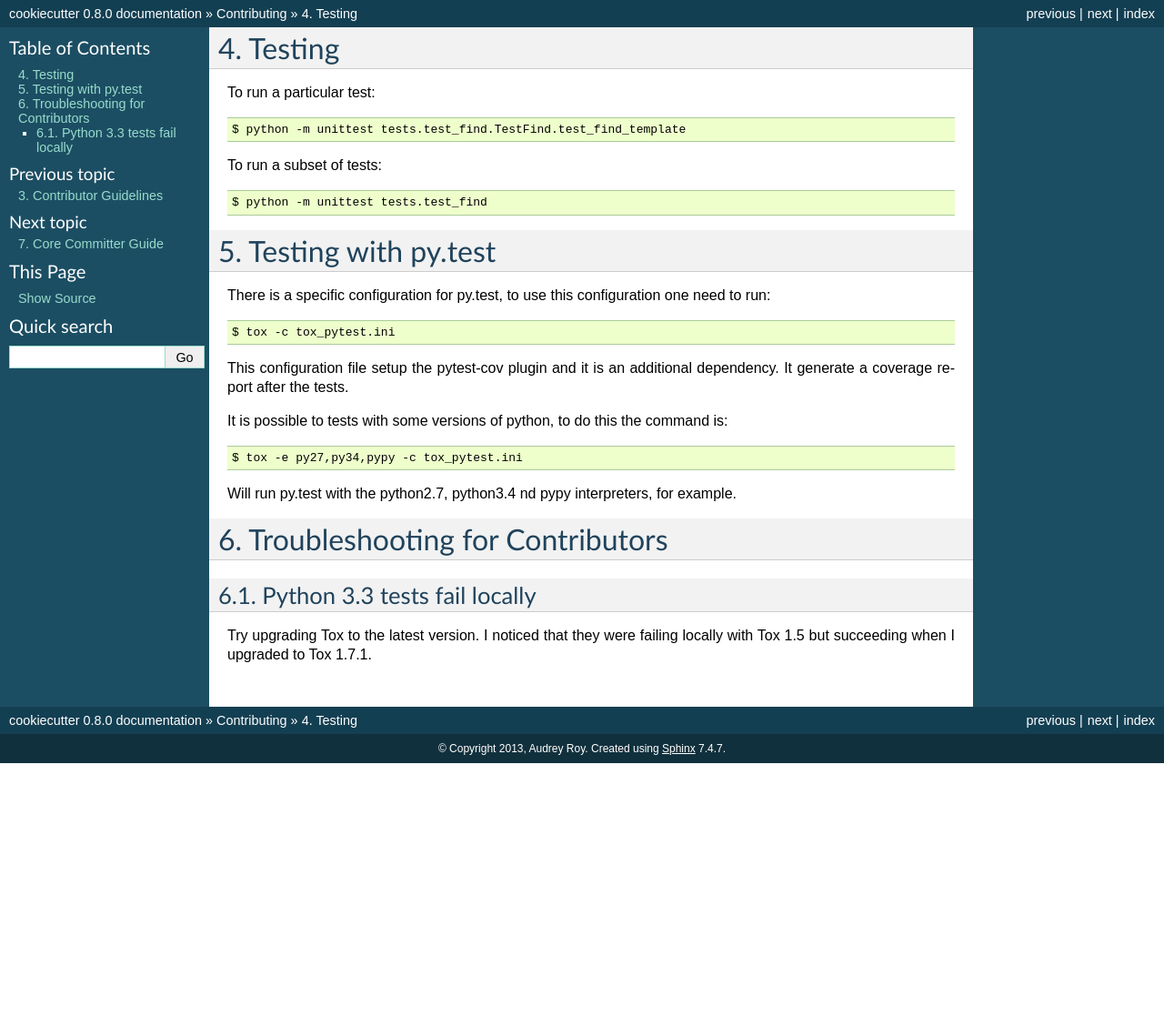
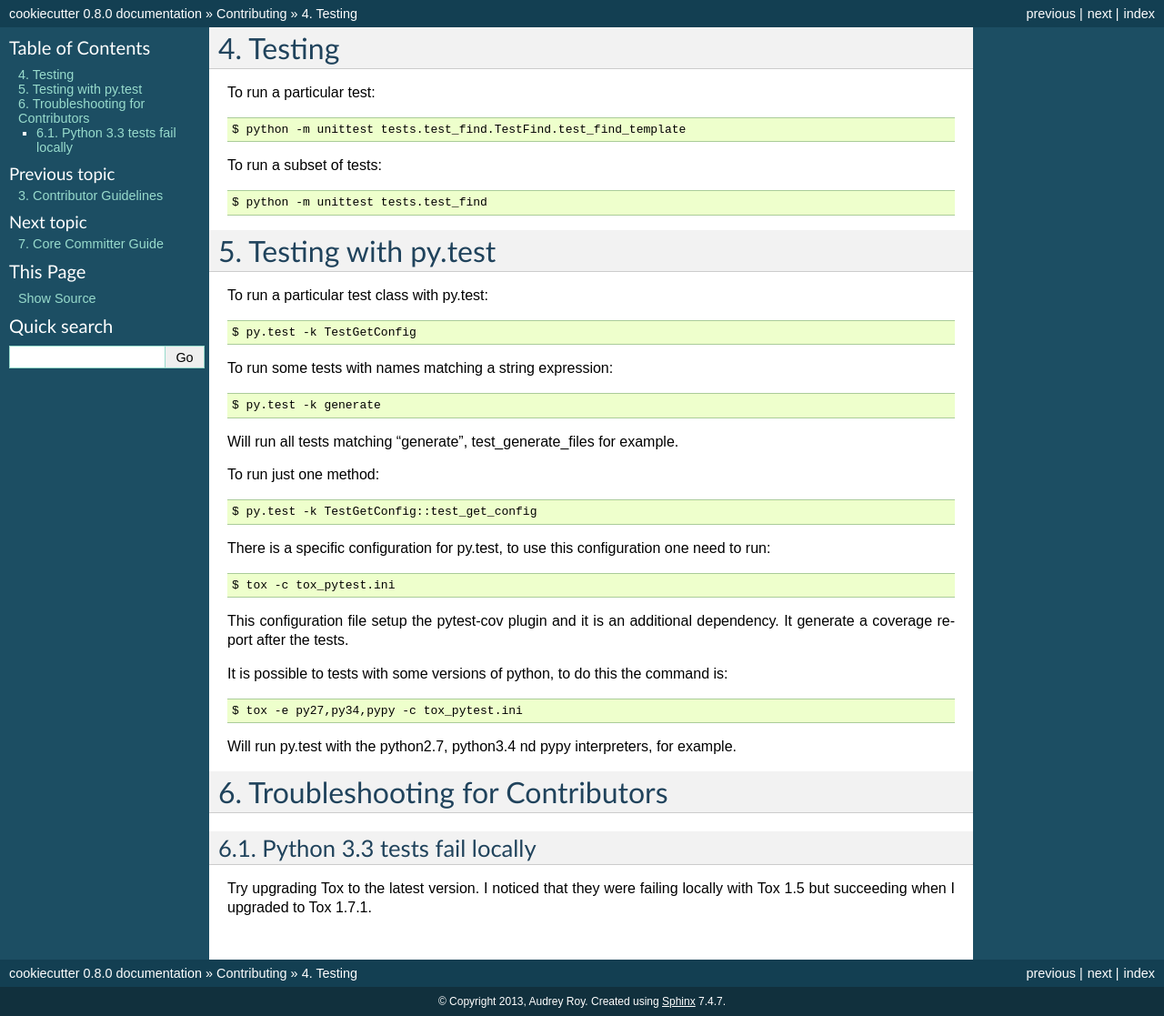
Before and after one commit to c-allen-tech/cookie, a Sphinx documentation site: the page built from docs/contributor_testing.rst, in a window 1280 px wide. Shown: the whole page at 91% size. Built offline with Sphinx 7.4.7, drawn with Linux system fonts in a browser that asks for light colours; formulas are drawn with MathJax 3; before the commit the page ends 900 px from its top, so only the background shows below that.

Commit message:
Update py.test usage examples.

```diff
--- a/docs/contributor_testing.rst
+++ b/docs/contributor_testing.rst
@@ -11,6 +11,21 @@ To run a subset of tests::
 
 Testing with py.test
 --------------------
+
+To run a particular test class with py.test::
+
+    $ py.test -k TestGetConfig
+
+To run some tests with names matching a string expression::
+
+    $ py.test -k generate
+
+Will run all tests matching "generate", test_generate_files for example.
+
+To run just one method::
+
+    $ py.test -k TestGetConfig::test_get_config
+
 
 There is a specific configuration for py.test, to use this configuration one need to run::
 
```
